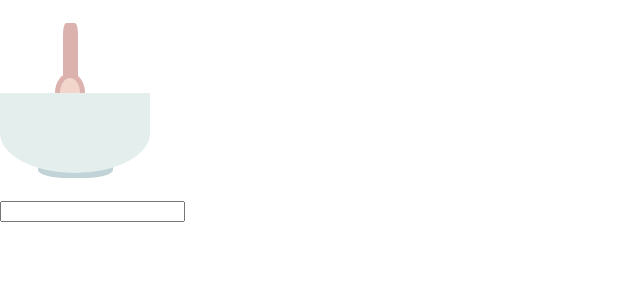
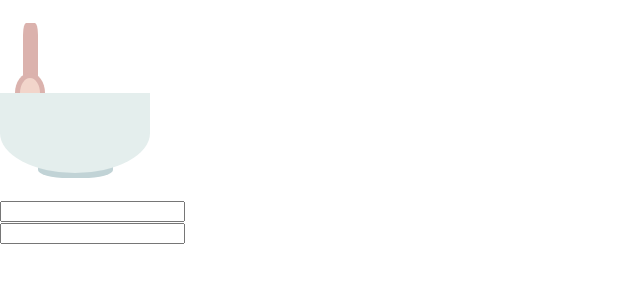
Before and after one commit to mugarate12/minhaReceitaFront, a Next.js app: page /authentication/login in a window 1280 px wide. Shown: the top 300 px of the page, without its empty margins (0-640 px from the left). Built offline with nearby package versions, Linux system fonts and the light colour scheme.

Commit message:
update animation on figure

```diff
--- a/components/figure.tsx
+++ b/components/figure.tsx
@@ -1,22 +1,106 @@
 import styles from './../styles/Figure.module.css'
 
-export default function Figure({ inputString }) {
+type Props = {
+  listOfStates: Array<string>
+}
+
+export default function Figure({ listOfStates }: Props) {
+  const moveSpoonPixels = 10
+  const initialPosition = 10
+  const finalPosition = 100
+
+  function lenghtOfStates() {
+    let lenght = 0
+    listOfStates.forEach((value) => {
+      lenght += value.length
+    })
+
+    return lenght
+  }
+
   function moveSpoon() {
-    const baseMarginLeft = 50
-    const moveSpoonToRight = 5
+    const inputsLenght = lenghtOfStates()
+
+    let move = initialPosition + (moveSpoonPixels * inputsLenght)
+
+    const initialMove = initialPosition + (moveSpoonPixels * inputsLenght) <= finalPosition
+    const moveToLeft = initialPosition + (moveSpoonPixels * inputsLenght) > finalPosition && Number(String(initialPosition + (moveSpoonPixels * inputsLenght))[0]) % 2 === 1
+    const moveToRight = initialPosition + (moveSpoonPixels * inputsLenght) > finalPosition && Number(String(initialPosition + (moveSpoonPixels * inputsLenght))[0]) % 2 === 0
+
+    if (initialMove) {
+      move = initialPosition + (moveSpoonPixels * inputsLenght)
+    } else if (moveToLeft) {
+      const countZero = String(move).length - 1
+      let count = String(move)[0]
+      for (let index = 0; index < countZero; index++) {
+        count += '0'
+      }
+
+      move = finalPosition - (move - Number(count))
+    } else if (moveToRight) {
+      const countZero = String(move).length - 1
+      let count = String(move)[0]
+      for (let index = 0; index < countZero; index++) {
+        count += '0'
+      }
+
+      move = move - Number(count)
+    }
 
     return {
-      marginLeft: baseMarginLeft + (moveSpoonToRight * inputString.length)
+      marginLeft: move
+    }
+  }
+
+  function spoonCableHeight() {
+    let spoonCableHeight = 60
+    const inputsLenght = lenghtOfStates()
+
+    const moveToLeft = initialPosition + (moveSpoonPixels * inputsLenght) > finalPosition && Number(String(initialPosition + (moveSpoonPixels * inputsLenght))[0]) % 2 === 1
+    if (moveToLeft) {
+      spoonCableHeight -= 5
+    }
+
+    return {
+      height: spoonCableHeight
+    }
+  }
+
+  function spoonBaseHeight() {
+    let spoonBaseHeight = 40
+    const inputsLenght = lenghtOfStates()
+
+    const moveToLeft = initialPosition + (moveSpoonPixels * inputsLenght) > finalPosition && Number(String(initialPosition + (moveSpoonPixels * inputsLenght))[0]) % 2 === 1
+    if (moveToLeft) {
+      spoonBaseHeight -= 5
+    }
+
+    return {
+      height: spoonBaseHeight
+    }
+  }
+
+  function spoonBaseContentHeight() {
+    let spoonBaseContentHeight = 30
+    const inputsLenght = lenghtOfStates()
+
+    const moveToLeft = initialPosition + (moveSpoonPixels * inputsLenght) > finalPosition && Number(String(initialPosition + (moveSpoonPixels * inputsLenght))[0]) % 2 === 1
+    if (moveToLeft) {
+      spoonBaseContentHeight -= 5
+    }
+
+    return {
+      height: spoonBaseContentHeight
     }
   }
 
   return (
     <div className={styles.figureContainer}>
       <div className={styles.spoon} style={moveSpoon()}>
-        <div className={styles.spoonCable}></div>
+        <div className={styles.spoonCable} style={spoonCableHeight()}></div>
 
-        <div className={styles.spoonBase}>
-          <div className={styles.spoonBaseContent}></div>
+        <div className={styles.spoonBase} style={spoonBaseHeight()}>
+          <div className={styles.spoonBaseContent} style={spoonBaseContentHeight()}></div>
         </div>
       </div>
 
--- a/pages/authentication/login.tsx
+++ b/pages/authentication/login.tsx
@@ -3,12 +3,16 @@ import { useState } from 'react';
 import Figure from './../../components/figure'
 
 export default function Login() {
-  const [inputValue, setInputValue] = useState<string>('')
+  const [email, setEmail] = useState<string>('')
+  const [password, setPassword] = useState<string>('')
 
   return (
     <>
-      <Figure inputString={inputValue} />
-      <input type="text" value={inputValue} onChange={e => setInputValue(e.target.value)}/>
+      <Figure listOfStates={[email, password]}/>
+
+      <input type="text" value={email} onChange={e => setEmail(e.target.value)}/>
+      <br/>
+      <input type="password" value={password} onChange={e => setPassword(e.target.value)}/>
     </>
   )
 }
```
